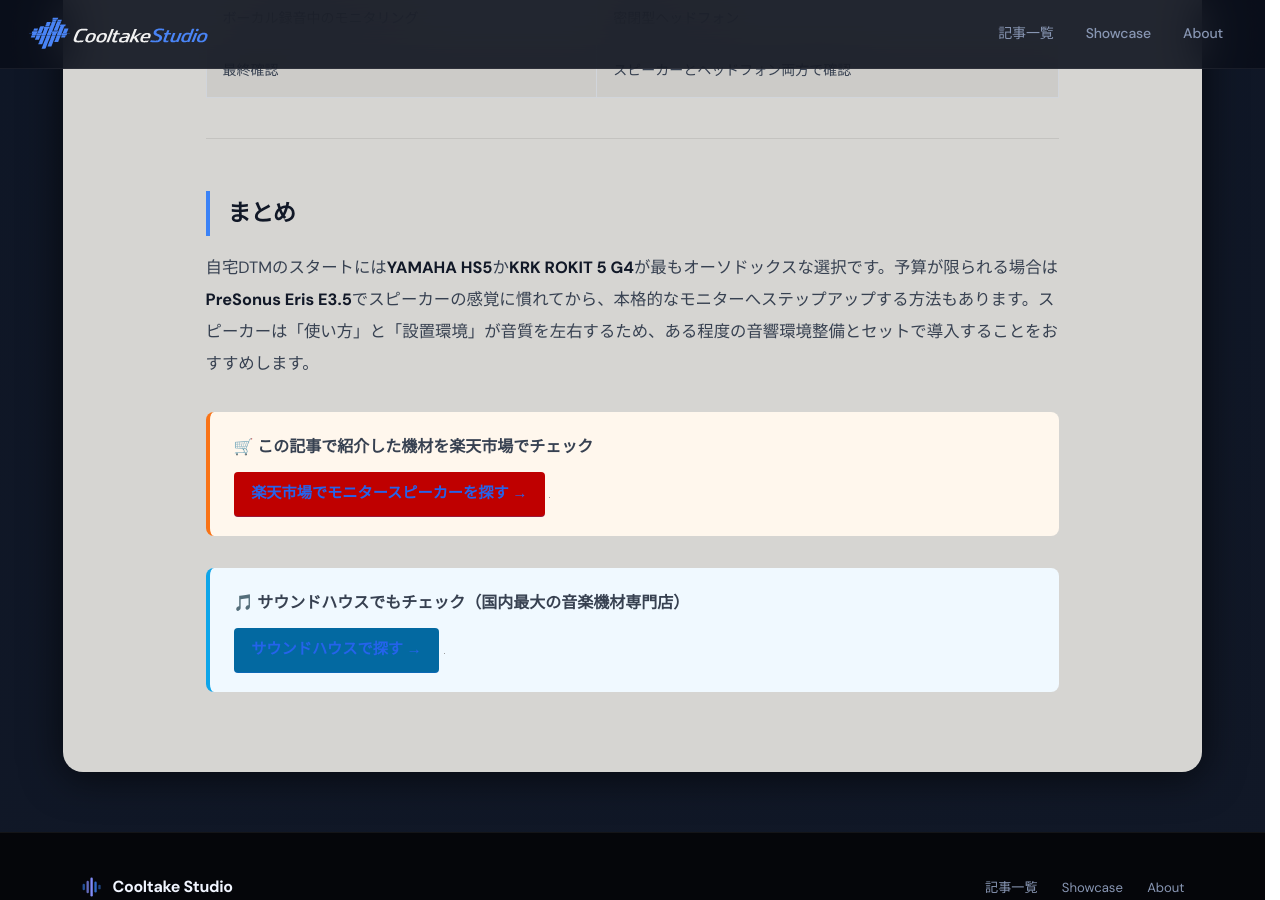
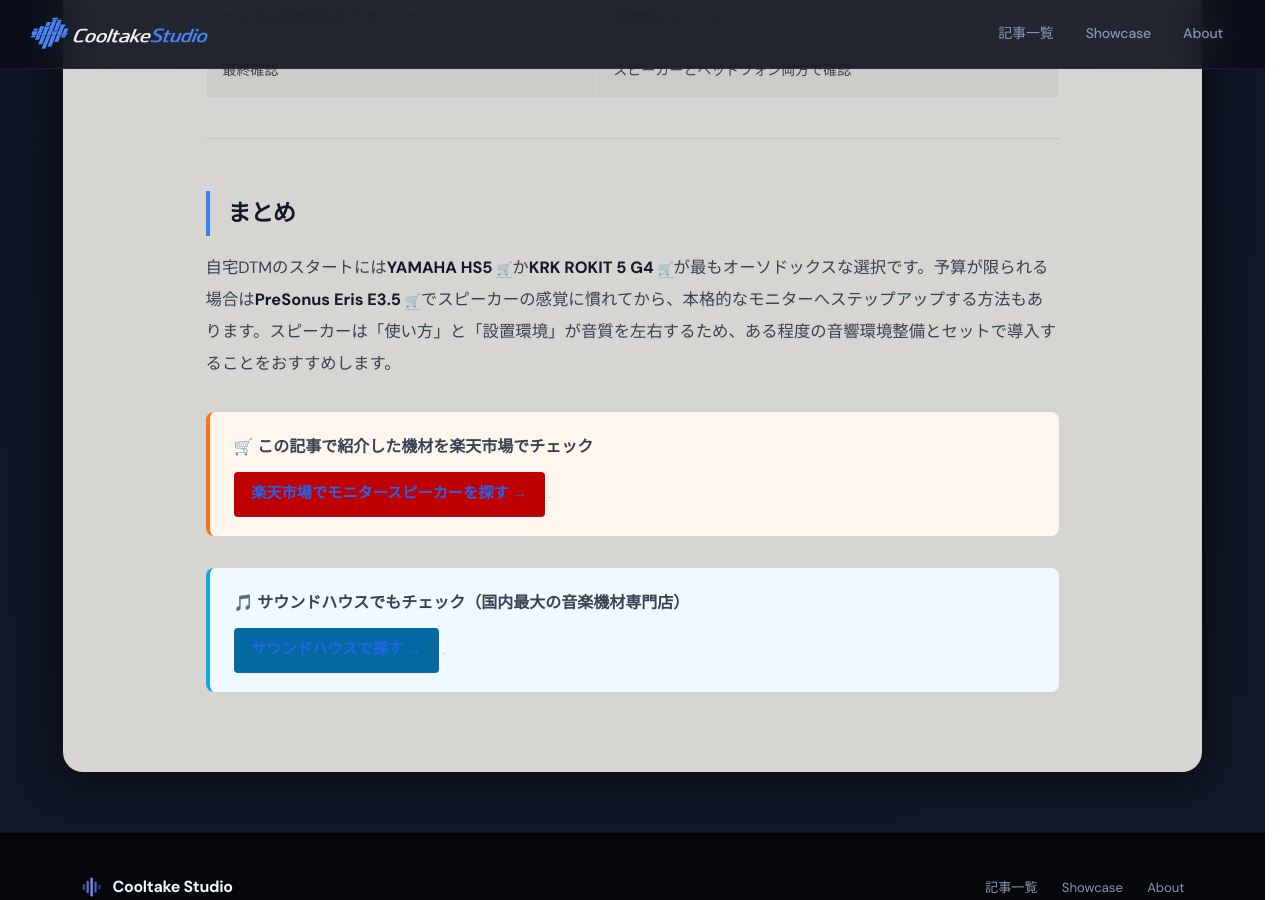
Before and after one commit to cooltake/cooltake-staging, a Jekyll site: the page built from _posts/2026-05-12-studio-monitor-guide.md, in a window 1280 px wide and 900 px high, scrolled down 4173 px. Built offline with Jekyll 4.4.1, drawn with Linux system fonts in a browser that asks for light colours; some web fonts are replaced; grey boxes are pictures that could not be loaded.

Commit message:
feat: add soundhouse inline links in 2026-05-12-studio-monitor-guide.md

```diff
--- a/_posts/2026-05-12-studio-monitor-guide.md
+++ b/_posts/2026-05-12-studio-monitor-guide.md
@@ -94,7 +94,7 @@
 
 ## まとめ
 
-自宅DTMのスタートには**YAMAHA HS5**か**KRK ROKIT 5 G4**が最もオーソドックスな選択です。予算が限られる場合は**PreSonus Eris E3.5**でスピーカーの感覚に慣れてから、本格的なモニターへステップアップする方法もあります。スピーカーは「使い方」と「設置環境」が音質を左右するため、ある程度の音響環境整備とセットで導入することをおすすめします。
+自宅DTMのスタートには**YAMAHA HS5**<a href="https://h.accesstrade.net/sp/cc?rk=01001xqc00os63&url=https%3A%2F%2Fwww.soundhouse.co.jp%2Fproducts%2Fdetail%2Fitem%2F184221%2F" rel="nofollow" referrerpolicy="no-referrer-when-downgrade" style="font-size:.8rem;color:#1e3a5f;font-weight:600;margin-left:.3em;">🛒</a>か**KRK ROKIT 5 G4**<a href="https://h.accesstrade.net/sp/cc?rk=01001xqc00os63&url=https%3A%2F%2Fwww.soundhouse.co.jp%2Fproducts%2Fdetail%2Fitem%2F346956%2F" rel="nofollow" referrerpolicy="no-referrer-when-downgrade" style="font-size:.8rem;color:#1e3a5f;font-weight:600;margin-left:.3em;">🛒</a>が最もオーソドックスな選択です。予算が限られる場合は**PreSonus Eris E3.5**<a href="https://h.accesstrade.net/sp/cc?rk=01001xqc00os63&url=https%3A%2F%2Fwww.soundhouse.co.jp%2Fproducts%2Fdetail%2Fitem%2F284742%2F" rel="nofollow" referrerpolicy="no-referrer-when-downgrade" style="font-size:.8rem;color:#1e3a5f;font-weight:600;margin-left:.3em;">🛒</a>でスピーカーの感覚に慣れてから、本格的なモニターへステップアップする方法もあります。スピーカーは「使い方」と「設置環境」が音質を左右するため、ある程度の音響環境整備とセットで導入することをおすすめします。
 
 <div style="margin:2rem 0;padding:1.2rem 1.5rem;background:#fff7ed;border-left:4px solid #f97316;border-radius:8px;">
 <p style="margin:0 0 .6rem;font-weight:bold;font-size:1rem;">&#x1F6D2; この記事で紹介した機材を楽天市場でチェック</p>
```
